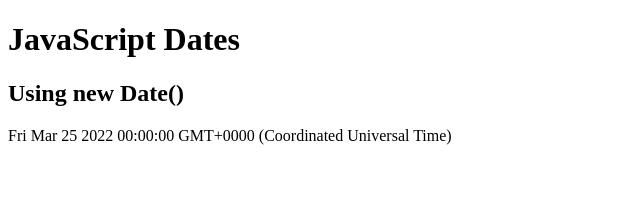
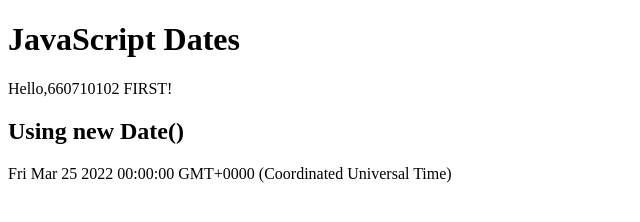
Before and after one commit to 660710102/517101_102, a plain HTML site: page Index.HTML in a window 1280 px wide. Shown: the whole page, without its empty margins (0-640 px from the left). Drawn offline with Linux system fonts and the light colour scheme.

Commit message:
เพิ่มบรรทัดแสดงสิ่งต่างๆ

```diff
--- a/Index.HTML
+++ b/Index.HTML
@@ -3,6 +3,7 @@
 <body>
 
 <h1>JavaScript Dates</h1>
+  Hello,660710102 FIRST!
 <h2>Using new Date()</h2>
 
 <p id="demo"></p>
```
